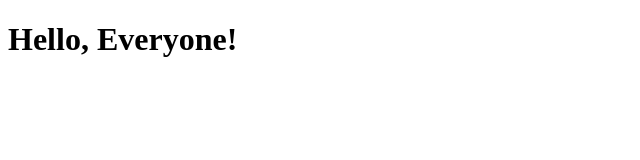
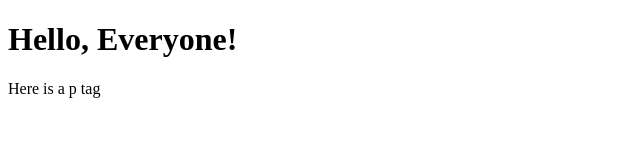
Before and after one commit to werthird/first-day-demo, a plain HTML site: page index.html in a window 1280 px wide. Shown: the whole page, without its empty margins (0-640 px from the left). Drawn offline with Linux system fonts and the light colour scheme.

Commit message:
added to the html

```diff
--- a/index.html
+++ b/index.html
@@ -9,6 +9,7 @@
   <body>
     <div class="first-div">
         <h1>Hello, Everyone!</h1>
+        <p>Here is a p tag</p>
     </div>
 
   </body>
```
